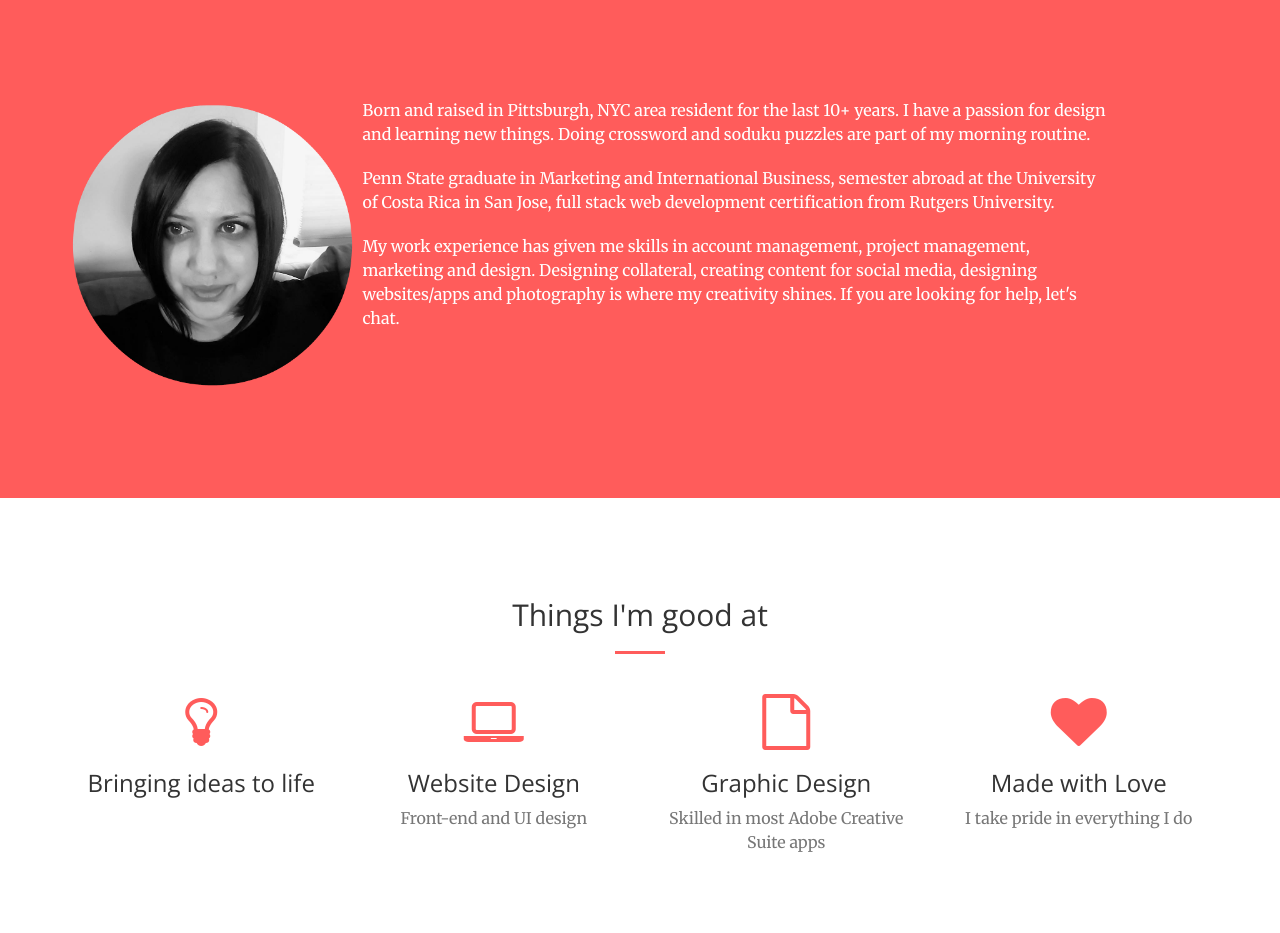
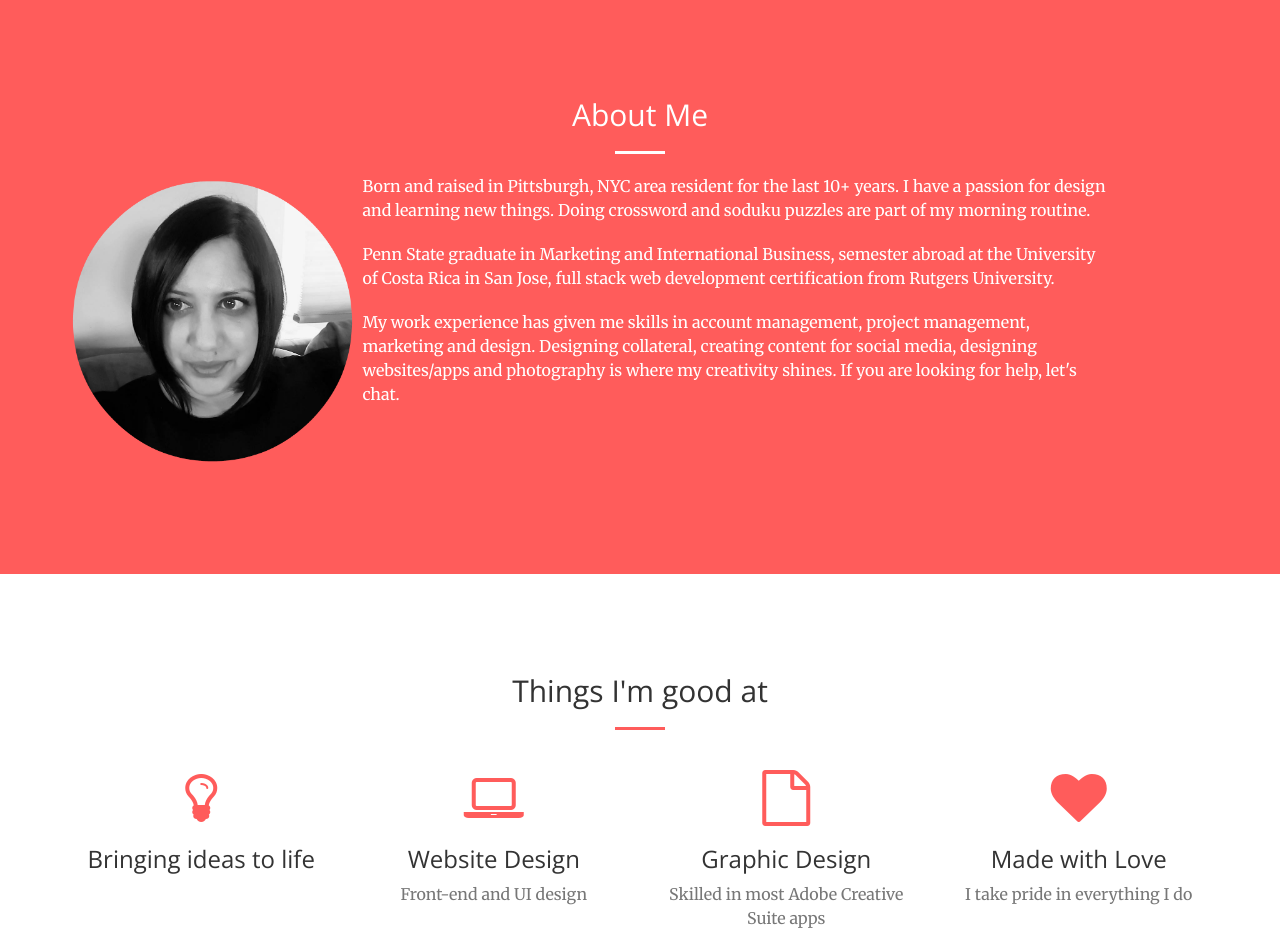
Before and after one commit to meli6570/mysite, a website: page index.html in a window 1280 px wide. Shown: the part 802-1735 px from the top of the page. Drawn offline with nearby package versions, Linux system fonts and the light colour scheme.

Commit message:
text changes4

```diff
--- a/index.html
+++ b/index.html
@@ -87,8 +87,11 @@
 
     <section class="bg-primary"; style="background-color: #FF5C5B;" id="about">
         <div class="container">
+        <h2 class="section-heading" style="text-align: center;">About Me</h2>
+                    <hr class="primary" style="border-color: white;">
             <div class="row">
                <div class="col-md-3">
+
                     <a href="https://www.linkedin.com/in/melissashah1/" target="_blank">
                     <img src="./img/profile2.png" style="height:300px; width: 300px;"> </a>
                 </div>
@@ -150,11 +153,12 @@
    <section class="bg-primary"; style="background-color: #FF5C5B;">
 <div id='portfolio'><a name="Projects"></a></div>
 <div class="container-fluid">
+
+<!-- thumbnails for projects -->
+    <div class="container-fluid">
      <h2 class="section-heading" style="text-align: center;">Sample of Work</h2>
                     <hr class="primary" style="border-color: white;">
-<br>
-<!-- thumbnails for projects -->
-    <div class="container-fluid">
+                    <br>
         <div class="row">
             <div class="col-md-3">
                 <div class="thumbnail" style="background-color: black;">
```
